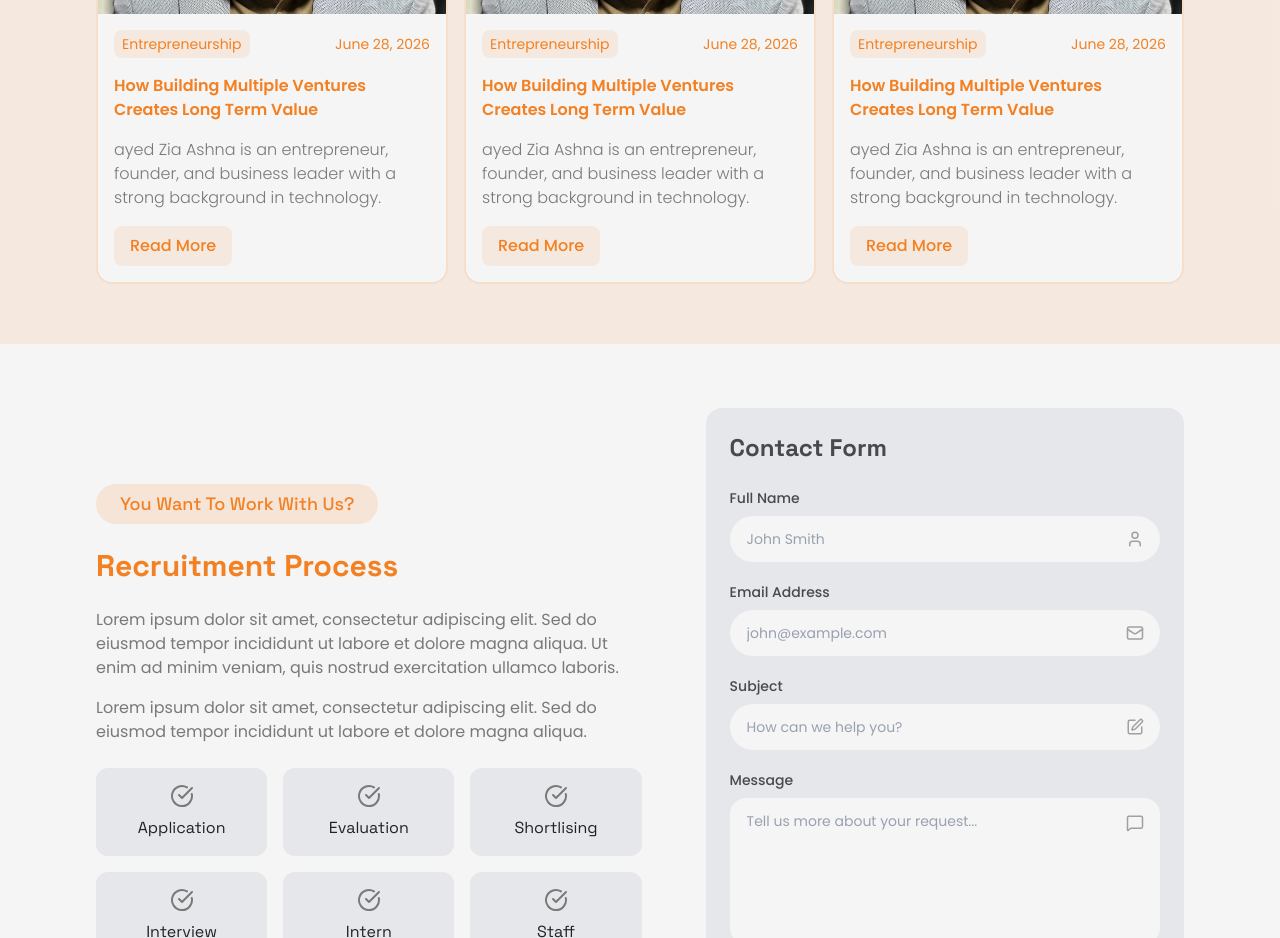
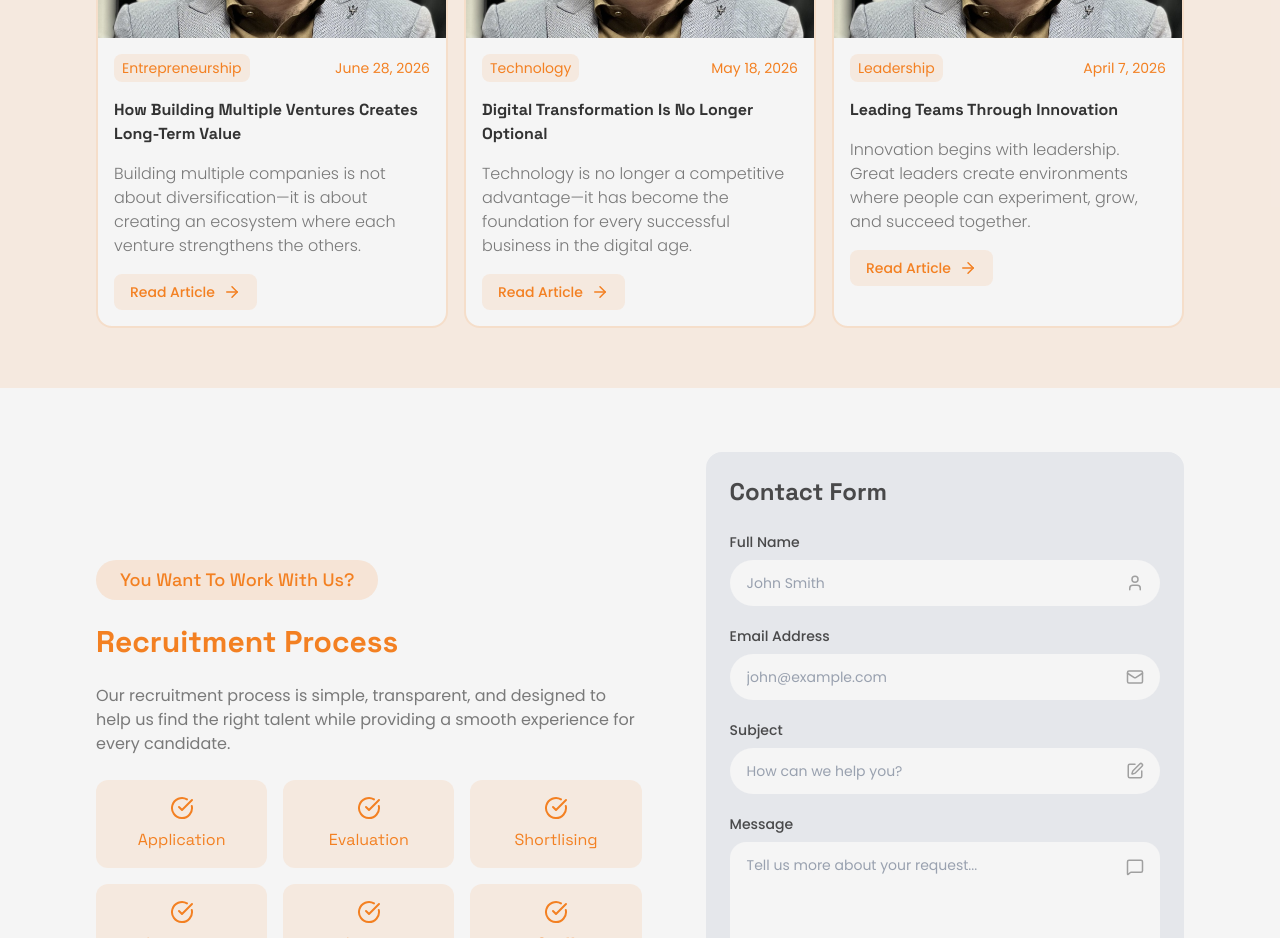
Before and after one commit to AbdulhayMuslim/zia-ashna-website, a Next.js app: page / in a window 1280 px wide. Shown: the part 4620-5558 px from the top of the page. Built offline with nearby package versions, Linux system fonts and the light colour scheme.

Commit message:
post cards code optimized and ready to get dynamic data when connected to database

```diff
--- a/src/components/layout/Header3.jsx
+++ b/src/components/layout/Header3.jsx
@@ -50,7 +50,7 @@ export default function Header() {
 
                         rounded-full
 
-                        px-3 lg:px-4
+                        px-2 lg:px-4
                         py-2
 
                         text-sm
--- a/src/components/sections/Contact.jsx
+++ b/src/components/sections/Contact.jsx
@@ -21,46 +21,42 @@ export default function Contact() {
 
           <FadeLeft delay={0.2}>
             <p className="text-center text-md lg:text-start text-text dark:text-text-dark/60">
-              Lorem ipsum dolor sit amet, consectetur adipiscing elit. Sed do
-              eiusmod tempor incididunt ut labore et dolore magna aliqua. Ut
-              enim ad minim veniam, quis nostrud exercitation ullamco laboris.
-            </p>
-            <p className="pt-4 text-center text-md lg:text-start text-text dark:text-text-dark/60">
-              Lorem ipsum dolor sit amet, consectetur adipiscing elit. Sed do
-              eiusmod tempor incididunt ut labore et dolore magna aliqua.
+              Our recruitment process is simple, transparent, and designed to
+              help us find the right talent while providing a smooth experience
+              for every candidate.
             </p>
           </FadeLeft>
 
           {/* Steps */}
           <div className="w-full grid grid-cols-3 grid-rows-2 gap-4 place-items-center">
-            <div className="rounded-xl bg-gray-200 dark:bg-[#222] p-4 flex flex-col justify-center items-center h-full w-full gap-2">
+            <div className="rounded-xl bg-brand-primary/10 text-brand-primary p-4 flex flex-col justify-center items-center h-full w-full gap-2">
               <CheckCircle />
-              <h4>Application</h4>
+              <h4 className="text-brand-primary">Application</h4>
             </div>
 
-            <div className="rounded-xl bg-gray-200 dark:bg-[#222] p-4 flex flex-col justify-center items-center h-full w-full gap-2">
+            <div className="rounded-xl bg-brand-primary/10 text-brand-primary p-4 flex flex-col justify-center items-center h-full w-full gap-2">
               <CheckCircle />
-              <h4>Evaluation</h4>
+              <h4 className="text-brand-primary">Evaluation</h4>
             </div>
 
-            <div className="rounded-xl bg-gray-200 dark:bg-[#222] p-4 flex flex-col justify-center items-center h-full w-full gap-2">
+            <div className="rounded-xl bg-brand-primary/10 text-brand-primary p-4 flex flex-col justify-center items-center h-full w-full gap-2">
               <CheckCircle />
-              <h4>Shortlising</h4>
+              <h4 className="text-brand-primary">Shortlising</h4>
             </div>
 
-            <div className="rounded-xl bg-gray-200 dark:bg-[#222] p-4 flex flex-col justify-center items-center h-full w-full gap-2">
+            <div className="rounded-xl bg-brand-primary/10 text-brand-primary p-4 flex flex-col justify-center items-center h-full w-full gap-2">
               <CheckCircle />
-              <h4>Interview</h4>
+              <h4 className="text-brand-primary">Interview</h4>
             </div>
 
-            <div className="rounded-xl bg-gray-200 dark:bg-[#222] p-4 flex flex-col justify-center items-center h-full w-full gap-2">
+            <div className="rounded-xl bg-brand-primary/10 text-brand-primary p-4 flex flex-col justify-center items-center h-full w-full gap-2">
               <CheckCircle />
-              <h4>Intern</h4>
+              <h4 className="text-brand-primary">Intern</h4>
             </div>
 
-            <div className="rounded-xl bg-gray-200 dark:bg-[#222] p-4 flex flex-col justify-center items-center h-full w-full gap-2">
+            <div className="rounded-xl bg-brand-primary/10 text-brand-primary p-4 flex flex-col justify-center items-center h-full w-full gap-2">
               <CheckCircle />
-              <h4>Staff</h4>
+              <h4 className="text-brand-primary">Staff</h4>
             </div>
           </div>
         </div>
--- a/src/components/sections/History.jsx
+++ b/src/components/sections/History.jsx
@@ -62,7 +62,7 @@ export default function History() {
             {/* Center Line */}
             <div className="absolute left-1/2 top-0 hidden h-full w-0.75 -translate-x-1/2 rounded-full bg-linear-to-b from-brand-primary via-brand-secondary to-brand-primary lg:block" />
 
-            <div className="flex flex-col gap-8">
+            <div className="flex flex-col gap-10">
               {journey.map((item, index) => {
                 const Icon = item.icon;
                 const isLeft = index % 2 === 0;
--- a/src/components/sections/Publications.jsx
+++ b/src/components/sections/Publications.jsx
@@ -1,13 +1,9 @@
 import Section from "@/components/ui/Section";
 import Container from "@/components/ui/Container";
 import SectionTitle from "../ui/SectionTitle";
-import Image from "next/image";
-import asantech from "@/assets/images/asantech logo.png";
-import tawangar from "@/assets/images/tawangar logo.png";
-import hamkar from "@/assets/images/hamkar logo.png";
 import PostCard from "../ui/PostCard";
 import FadeRight from "../animations/FadeRight";
-import profile from "@/assets/images/profile.jpg";
+import { posts } from "@/data/posts";
 
 export default function Publications() {
   return (
@@ -21,34 +17,19 @@ export default function Publications() {
           className="bg-gray-200 dark:bg-bg-dark"
         />
 
-        <FadeRight className="grid grid-cols-1 sm:grid-cols-2 lg:grid-cols-3 grid-rows-3 sm:grid-rows-2 lg:grid-rows-1 place-items-center gap-4">
-          <PostCard
-            image={profile}
-            category="Entrepreneurship"
-            date="June 28, 2026"
-            title="How Building Multiple Ventures Creates Long Term Value"
-            text="ayed Zia Ashna is an entrepreneur, founder, and business
-                  leader with a strong background in technology."
-            btn="Read More"
-          />
-          <PostCard
-            image={profile}
-            category="Entrepreneurship"
-            date="June 28, 2026"
-            title="How Building Multiple Ventures Creates Long Term Value"
-            text="ayed Zia Ashna is an entrepreneur, founder, and business
-                  leader with a strong background in technology."
-            btn="Read More"
-          />
-          <PostCard
-            image={profile}
-            category="Entrepreneurship"
-            date="June 28, 2026"
-            title="How Building Multiple Ventures Creates Long Term Value"
-            text="ayed Zia Ashna is an entrepreneur, founder, and business
-                  leader with a strong background in technology."
-            btn="Read More"
-          />
+        <FadeRight
+          className="
+          grid
+          grid-cols-1
+          sm:grid-cols-2
+          lg:grid-cols-3
+          gap-4
+          items-stretch
+        "
+        >
+          {posts.map((post) => (
+            <PostCard key={post.id} {...post} />
+          ))}
         </FadeRight>
       </Container>
     </Section>
--- a/src/components/ui/PostCard.jsx
+++ b/src/components/ui/PostCard.jsx
@@ -1,13 +1,50 @@
 import Image from "next/image";
+import Link from "next/link";
+import { ArrowRight } from "lucide-react";
 
-export default function PostCard({ image, date, category, title, text, btn }) {
-  return (
-    <div className="group overflow-hidden rounded-2xl flex flex-col bg-bg dark:bg-bg-dark max-w-100 border-2 border-brand-primary/20">
+export default function PostCard({
+  image,
+  date,
+  category,
+  title,
+  text,
+  btn,
+  href,
+}) {
+  const isExternal =
+    href?.startsWith("http://") || href?.startsWith("https://");
+
+  const ButtonContent = btn && (
+    <div
+      className="
+        inline-flex items-center gap-2
+        bg-brand-primary/10
+        py-2 px-4
+        rounded-lg
+        w-fit
+        text-brand-primary
+        font-medium
+        duration-300
+        hover:bg-brand-primary
+        hover:text-bg
+      "
+    >
+      <span className="text-sm">{btn}</span>
+      <ArrowRight
+        size={18}
+        className="transition-transform duration-300 group-hover:translate-x-1"
+      />
+    </div>
+  );
+
+  const Card = (
+    <article className="h-full group overflow-hidden rounded-2xl flex flex-col bg-bg dark:bg-bg-dark max-w-100 border-2 border-brand-primary/20">
       {/* Image */}
       <div className="overflow-hidden">
         <Image
           src={image}
-          alt={title}
+          alt={title || "Blog post"}
+          sizes="(max-width:768px)100vw,(max-width:1024px)50vw,400px"
           className="w-full h-60 object-cover duration-400 group-hover:scale-110"
         />
       </div>
@@ -18,17 +55,32 @@ export default function PostCard({ image, date, category, title, text, btn }) {
           <div className="py-1 px-2 bg-brand-primary/10 rounded-lg text-brand-primary text-sm">
             {category}
           </div>
+
           <div className="text-brand-primary text-sm">{date}</div>
         </div>
 
-        <div className="font-semibold text-md text-brand-primary">{title}</div>
-        <div className="font-light text-md text-text dark:text-text-dark/80">
+        <h3 className="font-semibold text-md duration-300 text-heading-soft group-hover:text-brand-primary">
+          {title}
+        </h3>
+
+        <p className="font-light text-md text-text dark:text-text-dark/80">
           {text}
-        </div>
-        <div className="bg-brand-primary/10 py-2 px-4 rounded-lg w-fit text-brand-primary font-medium">
-          {btn}
-        </div>
+        </p>
+
+        {ButtonContent}
       </div>
-    </div>
+    </article>
   );
+
+  if (!href) return Card;
+
+  if (isExternal) {
+    return (
+      <a href={href} target="_blank" rel="noopener noreferrer">
+        {Card}
+      </a>
+    );
+  }
+
+  return <Link href={href}>{Card}</Link>;
 }
--- /dev/null
+++ b/src/data/posts.js
@@ -0,0 +1,36 @@
+import profile from "@/assets/images/profile.jpg";
+
+export const posts = [
+  {
+    id: 1,
+    image: profile,
+    category: "Entrepreneurship",
+    date: "June 28, 2026",
+    title: "How Building Multiple Ventures Creates Long-Term Value",
+    text: "Building multiple companies is not about diversification—it is about creating an ecosystem where each venture strengthens the others.",
+    btn: "Read Article",
+    href: "/blog/how-building-multiple-ventures",
+  },
+
+  {
+    id: 2,
+    image: profile,
+    category: "Technology",
+    date: "May 18, 2026",
+    title: "Digital Transformation Is No Longer Optional",
+    text: "Technology is no longer a competitive advantage—it has become the foundation for every successful business in the digital age.",
+    btn: "Read Article",
+    href: "/blog/digital-transformation",
+  },
+
+  {
+    id: 3,
+    image: profile,
+    category: "Leadership",
+    date: "April 7, 2026",
+    title: "Leading Teams Through Innovation",
+    text: "Innovation begins with leadership. Great leaders create environments where people can experiment, grow, and succeed together.",
+    btn: "Read Article",
+    href: "/blog/leadership",
+  },
+];
```
Also changed, not shown: src/app/blog/[slug]/page.js (added).
